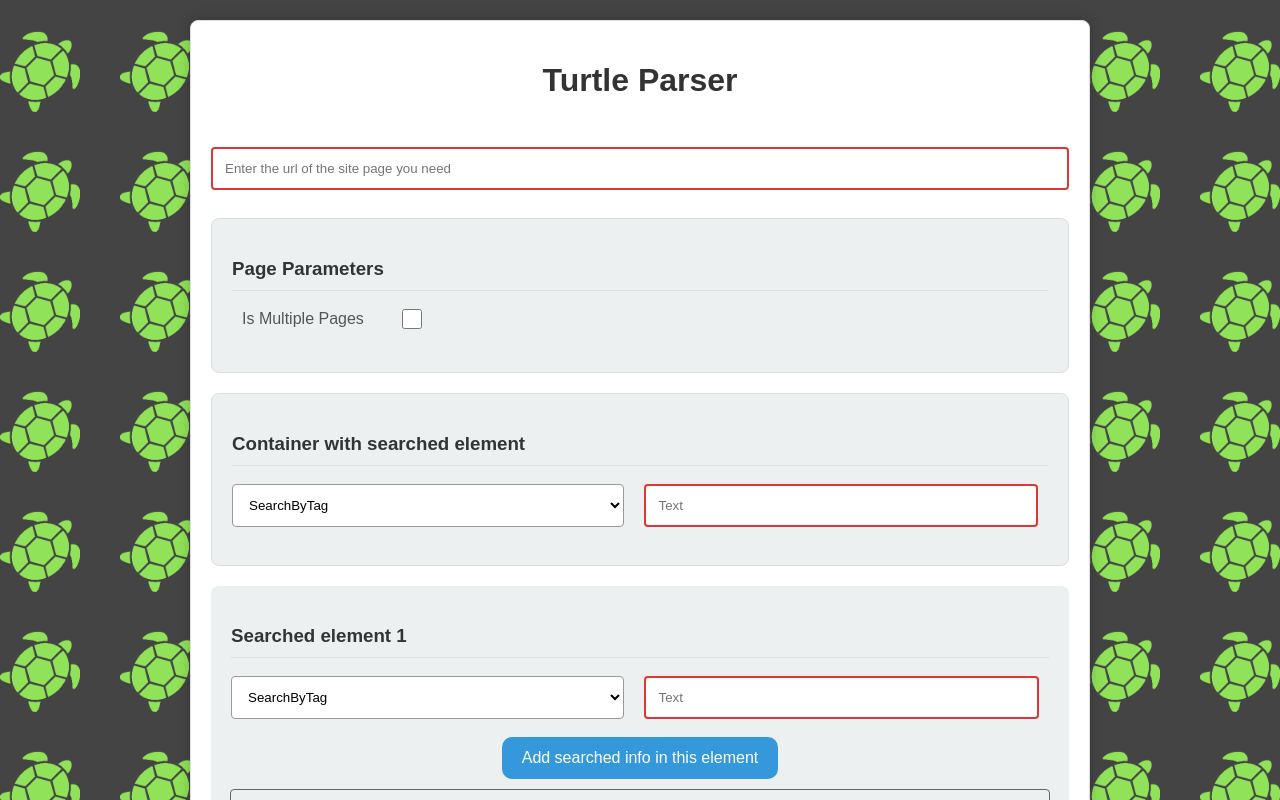
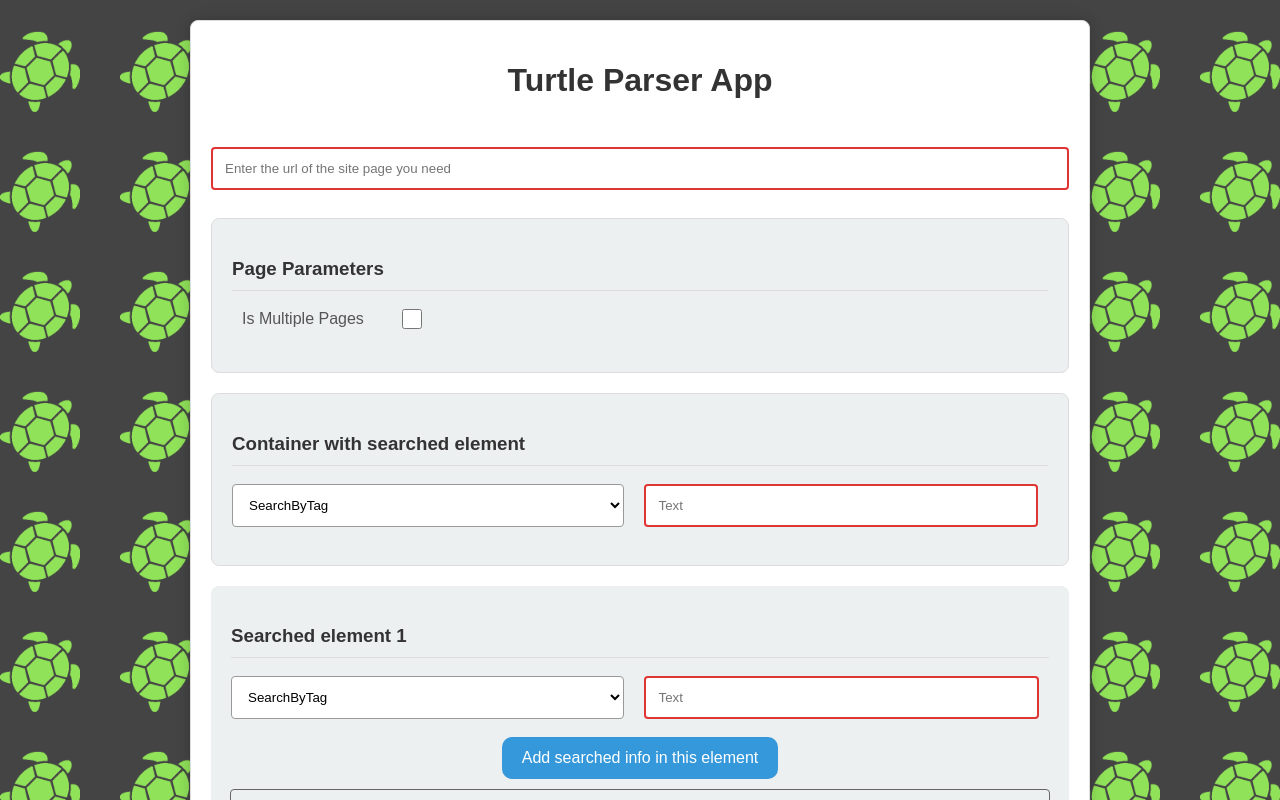
Before and after one commit to sheim0-o/TurtleParser, a React (Create React App) app: page / in a window 1280 px wide. Shown: the top 800 px of the page. Built offline with nearby package versions, Linux system fonts and the light colour scheme.

Commit message:
Tech check update in hosting

```diff
--- a/src/components/ParserPage/ParserPage.tsx
+++ b/src/components/ParserPage/ParserPage.tsx
@@ -38,7 +38,7 @@ export default function ParserPage({}: ParserPageProps) {
 
   return (
     <div className={CSS["parser-page"]}>
-      <h1 className={CSS["parser-page__title"]}>Turtle Parser</h1>
+      <h1 className={CSS["parser-page__title"]}>Turtle Parser App</h1>
       <InputText placeholder='Enter the url of the site page you need' value={url} onChange={(handleUrlChange)} textRequired={true} />
       <PageParamsForm pageParams={pageParams} setPageParams={setPageParams} />
       <ListOfElementsForm listOfElements={containerWithElements} setListOfElements={setContainerWithElements} />
```
